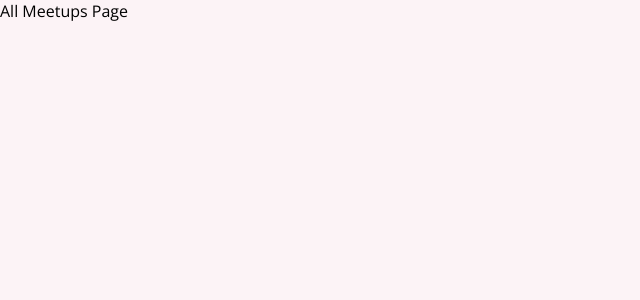
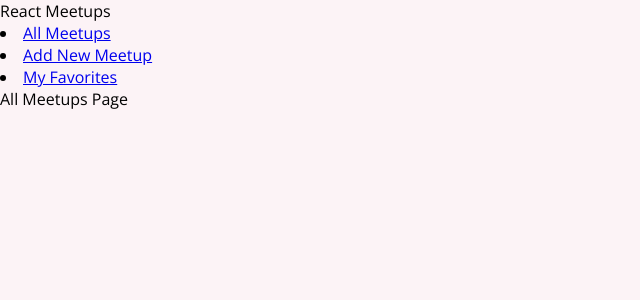
Before and after one commit to Jade1724/router-demo, a React (Create React App) app: page / in a window 1280 px wide. Shown: the top 300 px of the page, without its empty margins (0-640 px from the left). Built offline with nearby package versions, Linux system fonts and the light colour scheme.

Commit message:
Added a MainNavigation component with router links.

```diff
--- a/src/App.js
+++ b/src/App.js
@@ -3,14 +3,18 @@ import { Route, Routes } from "react-router-dom";
 import AllMeetupsPage from "./pages/AllMeetups";
 import NewMeetupsPage from "./pages/NewMeetup";
 import FavoritesPage from "./pages/Favorites";
+import MainNavigarion from "./components/layout/MainNavigation";
 
 function App() {
   return (
-    <Routes>
-      <Route path="/" element={<AllMeetupsPage />} />
-      <Route path="/new-meetup" element={<NewMeetupsPage />} />
-      <Route path="/favorites" element={<FavoritesPage />} />
-    </Routes>
+    <div>
+      <MainNavigarion />
+      <Routes>
+        <Route path="/" element={<AllMeetupsPage />} />
+        <Route path="/new-meetup" element={<NewMeetupsPage />} />
+        <Route path="/favorites" element={<FavoritesPage />} />
+      </Routes>
+    </div>
   );
 }
 
--- /dev/null
+++ b/src/components/layout/MainNavigation.js
@@ -0,0 +1,22 @@
+import { Link } from 'react-router-dom';
+
+function MainNavigation() {
+    return (
+    <header>
+        <div>React Meetups</div>
+        <nav>
+            <li>
+                <Link to='/'>All Meetups</Link>
+            </li>
+            <li>
+                <Link to='/new-meetup'>Add New Meetup</Link>
+            </li>
+            <li>
+                <Link to='favorites'>My Favorites</Link>
+            </li>
+        </nav>
+    </header>
+    );
+}
+
+export default MainNavigation
```
